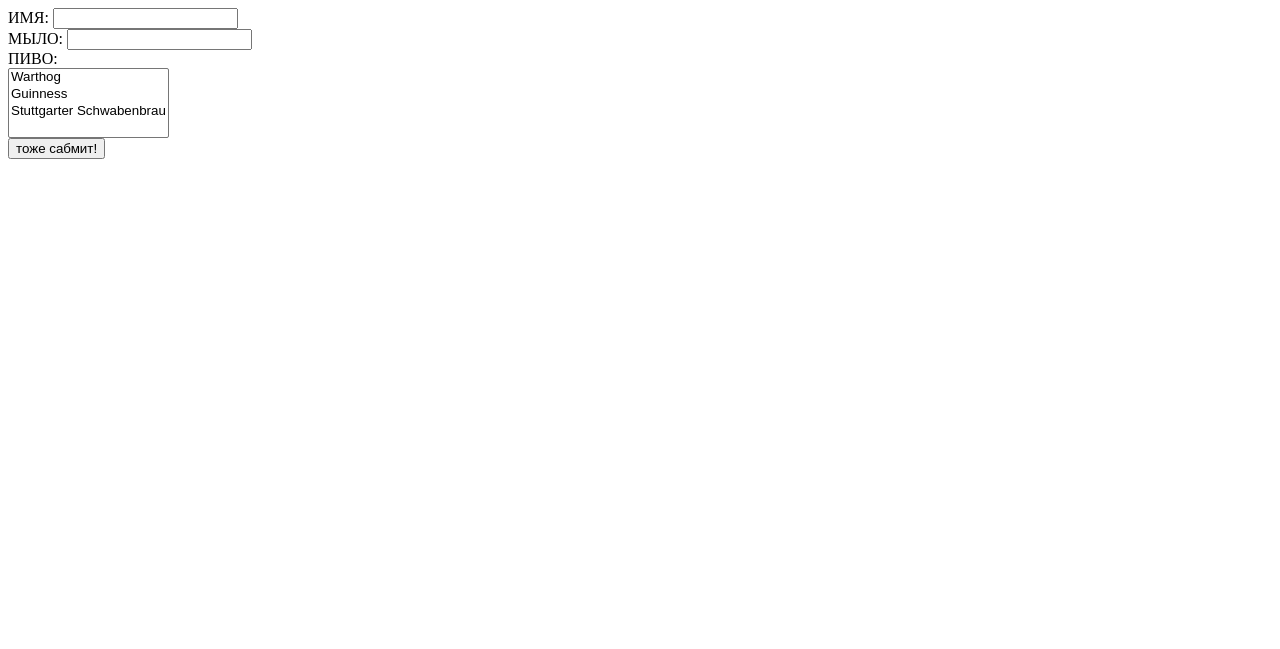
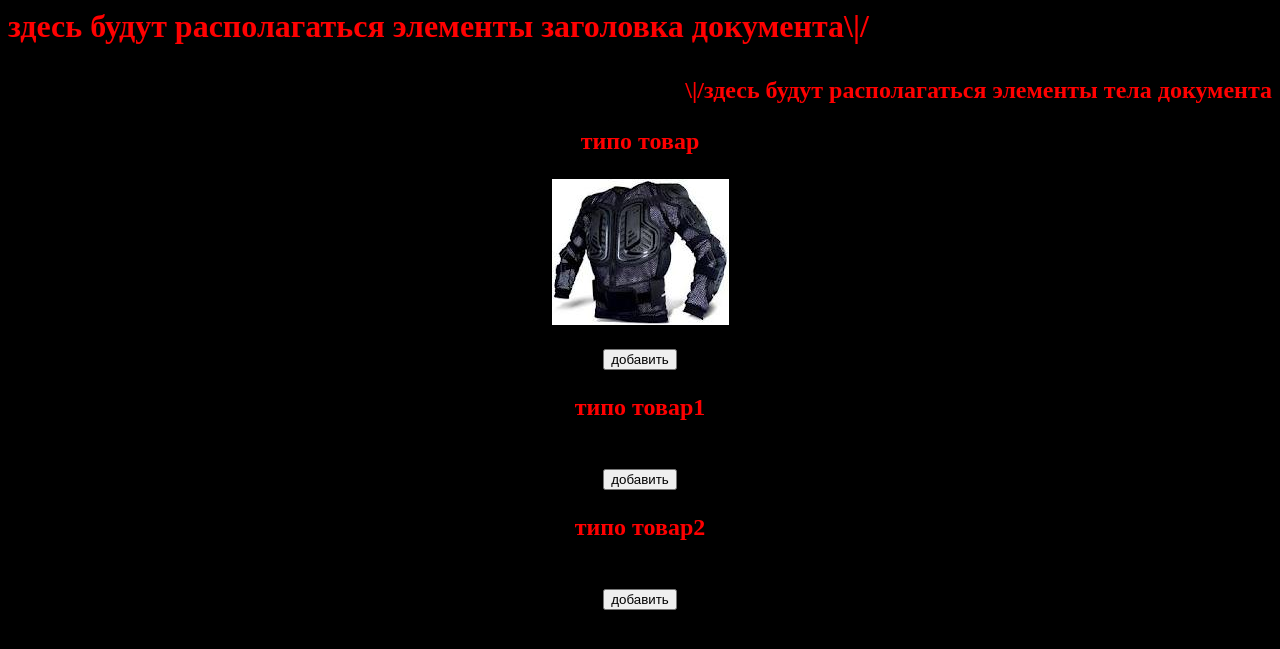
Before and after one commit to GreyDiamond/FirstTry2, a PHP site: page /firsttry.php in a window 1280 px wide. Shown: the top 649 px of the page. Run offline with PHP 8.4, Linux system fonts and the light colour scheme; some libraries are stand-ins or nearby versions.

Commit message:
на что хватило

```diff
--- a/firsttry.php
+++ b/firsttry.php
@@ -1,18 +1,32 @@
-<?php
-if ($_POST) {
-    echo '<pre>';
-    echo htmlspecialchars(print_r($_POST, true));
-    echo '</pre>';
-}
+<HTML>
+<TITLE> ХЗ МАГАЗИН ТИПА</TITLE>
+<BASE href="http://localhost/">
+<HEAD>
+
+<p><h1 align="left">здесь будут располагаться элементы заголовка документа\|/<h1><p>
+</HEAD>
+<p><p>
+<BODY bgcolor="black" text="#FF0000" link="blue" alink=
+"red" vlink="purple">
+<p><h2 align="right">\|/здесь будут располагаться элементы тела документа<h2><p>
+<?php//пока непойму что сделать пхп скриптом (((
 ?>
-<form action="" method="post">
-    ИМЯ:  <input type="text" name="personal[name]" /><br />
-    МЫЛО: <input type="text" name="personal[email]" /><br />
-    ПИВО: <br />
-    <select multiple name="beer[]">
-        <option value="warthog">Warthog</option>
-        <option value="guinness">Guinness</option>
-        <option value="stuttgarter">Stuttgarter Schwabenbrau</option>
-    </select><br />
-    <input type="submit" value="тоже сабмит!" />
-</form>
+<div align="center">
+ <form name="simple_product_form" method="post">
+    <p><B>типо товар</B><p>
+    <p><a href="images/full_image.jpeg" target="blank"><IMG src="images/small_image.jpeg" name="name" /></a><p>
+    <input type="submit" value="добавить"/>
+ </form>
+ <form name="simple_product_form1" method="post">
+    <p><B>типо товар1</B><p>
+    <p><IMG src="" name="name" /><p>
+    <input type="submit" value="добавить"/>
+ </form>
+ <form name="simple_product_form2" method="post">
+    <p><B>типо товар2</B><p>
+    <p><IMG src="" name="name" /><p>
+    <input type="submit" value="добавить"/>
+ </form>
+</div>
+</BODY>
+</HTML>
```
Also changed, not shown: images/full_image.jpeg (added), images/small_image.jpeg (added).
